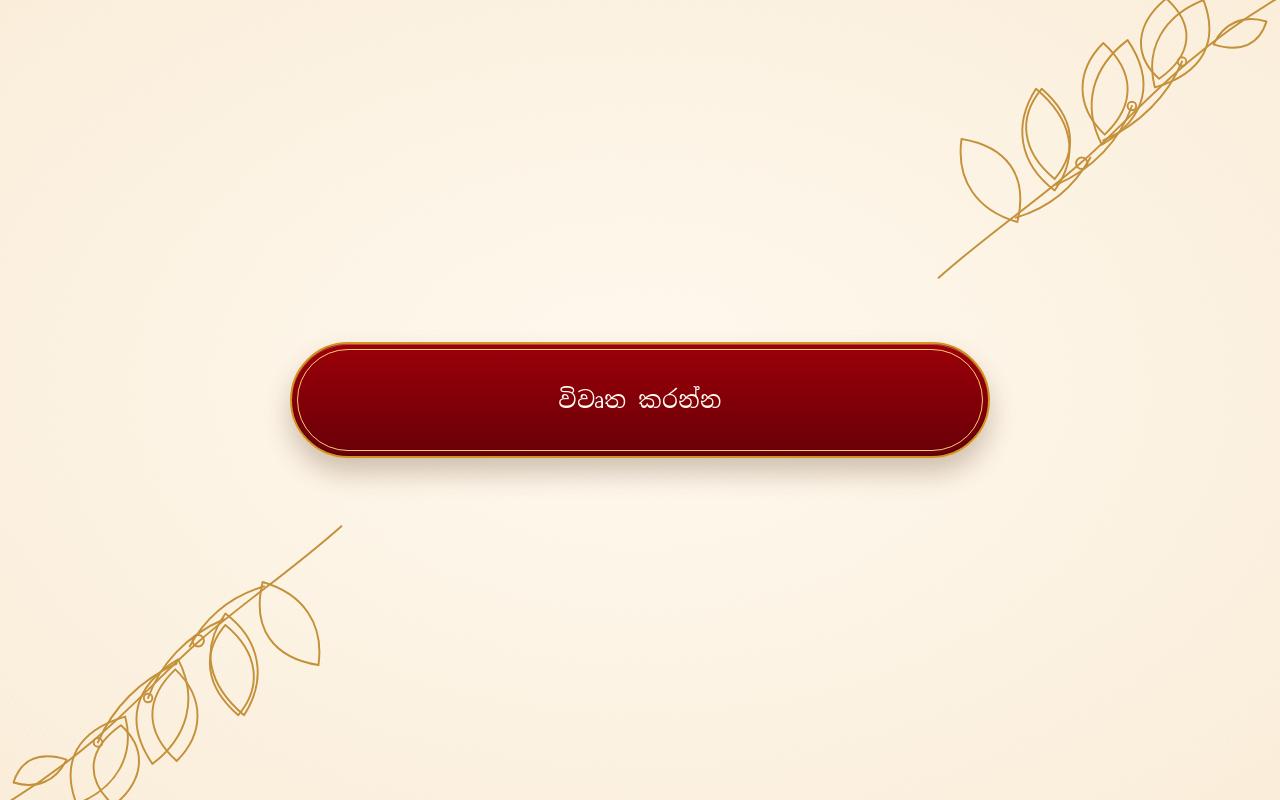
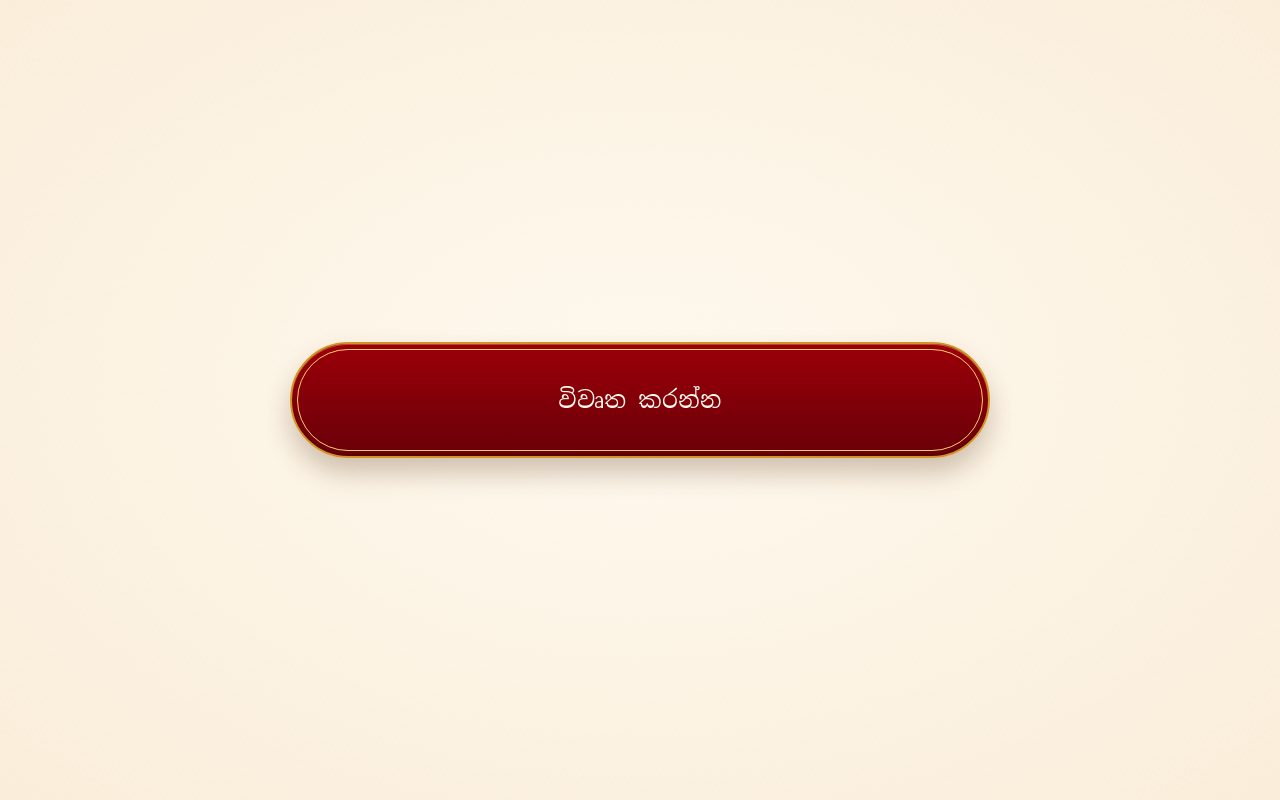
Before and after one commit to Rashminavo/meghana_wes_invitation, a Next.js app in the folder ves-mangalya-invitation/: page / in a window 1280 px wide. Built offline with nearby package versions, Linux system fonts and the light colour scheme.

Commit message:
Remove FloralCorner component and associated styles for a cleaner invitation launcher layout

```diff
--- a/ves-mangalya-invitation/pages/index.js
+++ b/ves-mangalya-invitation/pages/index.js
@@ -1,25 +1,5 @@
 import { useState } from 'react';
 import { useRouter } from 'next/router';
-
-function FloralCorner({ className }) {
-  return (
-    <svg className={className} viewBox="0 0 260 220" fill="none" aria-hidden="true">
-      <path d="M11 208C47 176 78 156 110 128C147 96 177 55 249 12" />
-      <path d="M66 169C38 161 23 140 27 111C58 116 74 136 66 169Z" />
-      <path d="M92 147C67 128 63 101 79 76C104 97 110 122 92 147Z" />
-      <path d="M125 115C111 88 118 61 143 42C162 70 157 96 125 115Z" />
-      <path d="M162 75C155 48 168 25 196 14C207 43 196 65 162 75Z" />
-      <path d="M65 166C89 159 106 144 117 124M93 143C119 132 138 111 146 88M126 112C151 101 171 81 181 57" />
-      <path d="M92 139C69 120 66 96 83 76C106 96 109 119 92 139Z" />
-      <path d="M127 108C106 88 107 63 126 44C148 64 149 87 127 108Z" />
-      <path d="M165 69C146 52 149 30 170 13C190 31 189 52 165 69Z" />
-      <path d="M203 45C210 30 224 24 240 29C235 45 222 51 203 45Z" />
-      <circle cx="111" cy="128" r="4" />
-      <circle cx="146" cy="88" r="3" />
-      <circle cx="181" cy="57" r="3" />
-    </svg>
-  );
-}
 
 export default function Home() {
   const router = useRouter();
@@ -32,9 +12,6 @@ export default function Home() {
 
   return (
     <main className={`invitation-launcher${isOpening ? ' is-opening' : ''}`}>
-      <FloralCorner className="floral floral-top-right" />
-      <FloralCorner className="floral floral-bottom-left" />
-
       <button
         className="open-invitation"
         type="button"
@@ -61,35 +38,12 @@ export default function Home() {
           width: 100vw;
           height: 100vh;
           height: 100dvh;
+          min-height: 100%;
         }
 
         .invitation-launcher.is-opening {
           opacity: 0;
           transform: scale(1.025);
-        }
-
-        .floral {
-          color: #bd8423;
-          height: clamp(155px, 30vw, 315px);
-          opacity: 0.88;
-          pointer-events: none;
-          position: absolute;
-          stroke: currentColor;
-          stroke-linecap: round;
-          stroke-linejoin: round;
-          stroke-width: 1.35;
-          width: clamp(180px, 37vw, 390px);
-        }
-
-        .floral-top-right {
-          right: -24px;
-          top: -20px;
-        }
-
-        .floral-bottom-left {
-          bottom: -24px;
-          left: -24px;
-          transform: rotate(180deg);
         }
 
         .open-invitation {
@@ -137,11 +91,6 @@ export default function Home() {
         }
 
         @media (max-width: 480px) {
-          .floral {
-            height: 165px;
-            width: 205px;
-          }
-
           .open-invitation {
             justify-self: center;
             align-self: center;
```
